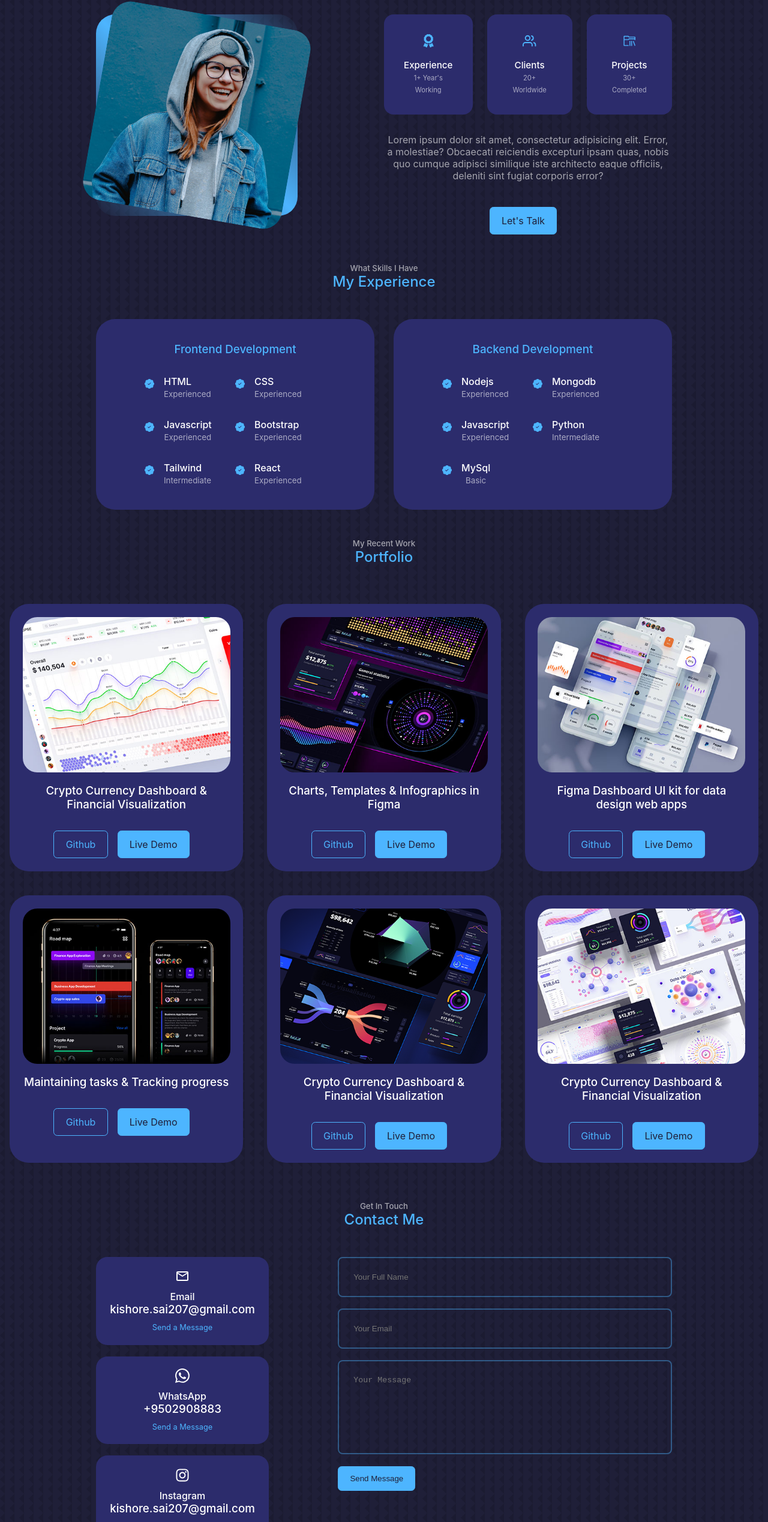
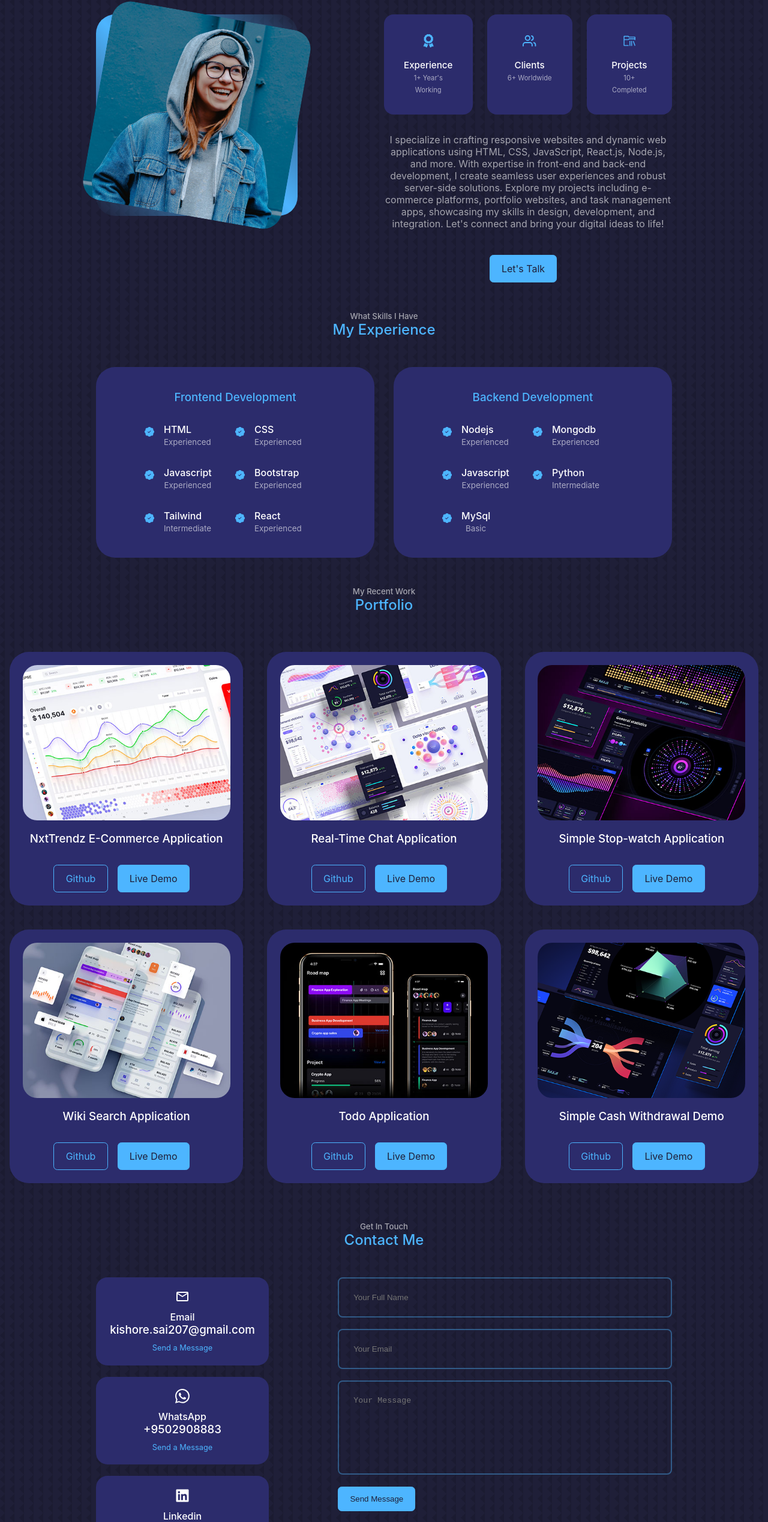
Before and after one commit to kishoresai8883/MyPortfolio, a React (Create React App) app: page / in a window 1280 px wide. Shown: the part 917-3455 px from the top of the page at 60% size. Built offline with nearby package versions, Linux system fonts and the light colour scheme; the HTML template or start-up script is replaced by a standard one.

Commit message:
Content Changed

```diff
--- a/src/Components/About/about.jsx
+++ b/src/Components/About/about.jsx
@@ -24,18 +24,22 @@ const About = () => {
             <article className='about-card'>
               <FiUsers className='about-icon'/>
               <h5>Clients</h5>
-              <small>20+ Worldwide</small>
+              <small>6+ Worldwide</small>
             </article>
             <article className='about-card'>
               <VscFolderLibrary className='about-icon'/>
               <h5>Projects</h5>
-              <small>30+ Completed</small>
+              <small>10+ Completed</small>
             </article>
           </div>
-          <p>Lorem ipsum dolor sit amet, consectetur adipisicing elit.
-            Error, a molestiae? Obcaecati reiciendis excepturi ipsam quas,
-            nobis quo cumque adipisci similique iste architecto eaque officiis,
-            deleniti sint fugiat corporis error?
+          <p>
+            I specialize in crafting responsive websites and dynamic web applications
+            using HTML, CSS, JavaScript, React.js, Node.js, and more.
+            With expertise in front-end and back-end development,
+            I create seamless user experiences and robust server-side solutions.
+            Explore my projects including e-commerce platforms, portfolio websites,
+            and task management apps, showcasing my skills in design, development,
+            and integration. Let's connect and bring your digital ideas to life!
           </p>
           <a href="#contact" className='btn btn-primary'>Let's Talk</a>
         </div>
--- a/src/Components/Contact/contact.jsx
+++ b/src/Components/Contact/contact.jsx
@@ -2,7 +2,7 @@ import React from 'react'
 import './contact.css'
 import { MdOutlineEmail } from 'react-icons/md'
 import { BsWhatsapp } from 'react-icons/bs'
-import { FaInstagram } from 'react-icons/fa'
+import { FaLinkedin } from "react-icons/fa";
 
 const Contact = () => {
   return (
@@ -24,10 +24,10 @@ const Contact = () => {
             <a href="https://web.whatsapp.com/" target='_blank'>Send a Message</a>
           </article>
           <article className='contact-option'>
-            <FaInstagram className='contact-option-icon'/>
-            <h4>Instagram</h4>
-            <h3>kishore.sai207@gmail.com</h3>
-            <a href="" target='_blank'>Send a Message</a>
+            <FaLinkedin className='contact-option-icon'/>
+            <h4>Linkedin</h4>
+            <h3>https://linkedin.com/in/kishore-sai</h3>
+            <a href="https://linkedin.com/in/kishore-sai" target='_blank'>Send a Message</a>
           </article>
         </div>
         <form action="">
--- a/src/Components/Footer/footer.jsx
+++ b/src/Components/Footer/footer.jsx
@@ -16,9 +16,9 @@ const Footer = () => {
         <li><a href="#">Contact</a></li>
       </ul>
       <div className='footer-socials'>
-        <a href="https://instagram.com"><FiInstagram/></a>
-        <a href="https://github.com"><FaGithub/></a>
-        <a href="https://twitter.com"><IoLogoTwitter/></a>
+        <a href="https://instagram.com/kishoresai_g" target='_blank'><FiInstagram/></a>
+        <a href="https://github.com/kishoresai8883" target='_blank'><FaGithub/></a>
+        <a href="https://twitter.com/Sai207Sai" target='_blank'><IoLogoTwitter/></a>
       </div>
       <div className="footer-copyright">
         <small>&copy; Kishore. All rights reserved.</small>
--- a/src/Components/Header/headerSocials.jsx
+++ b/src/Components/Header/headerSocials.jsx
@@ -9,7 +9,7 @@ const HeaderSocials = () => {
     <div className='header-socials'>
       <a href="https://linkedin.com/in/kishore-sai" target='__blank'><BsLinkedin/></a>
       <a href="https://github.com/kishoresai8883" target='__blank'><FaGithub/></a>
-      <a href="https://instagram.com" target='__blank'><FaInstagram/></a>
+      <a href="https://instagram.com/kishoresai_g" target='__blank'><FaInstagram/></a>
     </div>
   )
 }
--- a/src/Components/Portfolio/portfolio.jsx
+++ b/src/Components/Portfolio/portfolio.jsx
@@ -11,45 +11,45 @@ const data = [
     {
         id: 1,
         image: Img1,
-        title: 'Crypto Currency Dashboard & Financial Visualization',
+        title: 'NxtTrendz E-Commerce Application',
+        github: 'https://github.com',
+        demo: 'https://gknxttrendz.ccbp.tech'
+    },
+    {
+        id: 2,
+        image: Img6,
+        title: 'Real-Time Chat Application',
         github: 'https://github.com',
         demo: 'https://dribbble.com/shots/16673715-Crypto-currency-dashboard-and-financial-data-visualization'
     },
     {
-        id: 2,
+        id: 3,
         image: Img2,
-        title: 'Charts, Templates & Infographics in Figma',
+        title: 'Simple Stop-watch Application',
         github: 'https://github.com',
-        demo: 'https://dribbble.com/shots/16580766-Orion-Ui-kit-Charts-templates-infographics-in-Figma'
-    },
-    {
-        id: 3,
-        image: Img3,
-        title: 'Figma Dashboard UI kit for data design web apps',
-        github: 'https://github.com',
-        demo: 'https://dribbble.com/shots/17290917-Eclips-Figma-dashboard-UI-kit-for-data-design-web-apps'
+        demo: 'https://gkstopwatch.ccbp.tech'
     },
     {
         id: 4,
-        image: Img4,
-        title: 'Maintaining tasks & Tracking progress',
+        image: Img3,
+        title: 'Wiki Search Application',
         github: 'https://github.com',
-        demo: 'https://dribbble.com/shots/16955822-Maintaining-tasks-and-tracking-progress'
+        demo: 'https://kishoresaiwiki.ccbp.tech'
     },
     {
         id: 5,
-        image: Img5,
-        title: 'Crypto Currency Dashboard & Financial Visualization',
+        image: Img4,
+        title: 'Todo Application',
         github: 'https://github.com',
-        demo: 'https://dribbble.com/shots/16673715-Crypto-currency-dashboard-and-financial-data-visualization'
+        demo: 'https://kishoresaitodo.ccbp.tech'
     },
     {
         id: 6,
-        image: Img6,
-        title: 'Crypto Currency Dashboard & Financial Visualization',
+        image: Img5,
+        title: 'Simple Cash Withdrawal Demo',
         github: 'https://github.com',
-        demo: 'https://dribbble.com/shots/16673715-Crypto-currency-dashboard-and-financial-data-visualization'
-    },
+        demo: 'https://gkcashwithdraw.ccbp.tech'
+    }
 ]
 
 const Portfolio = () => {
```
